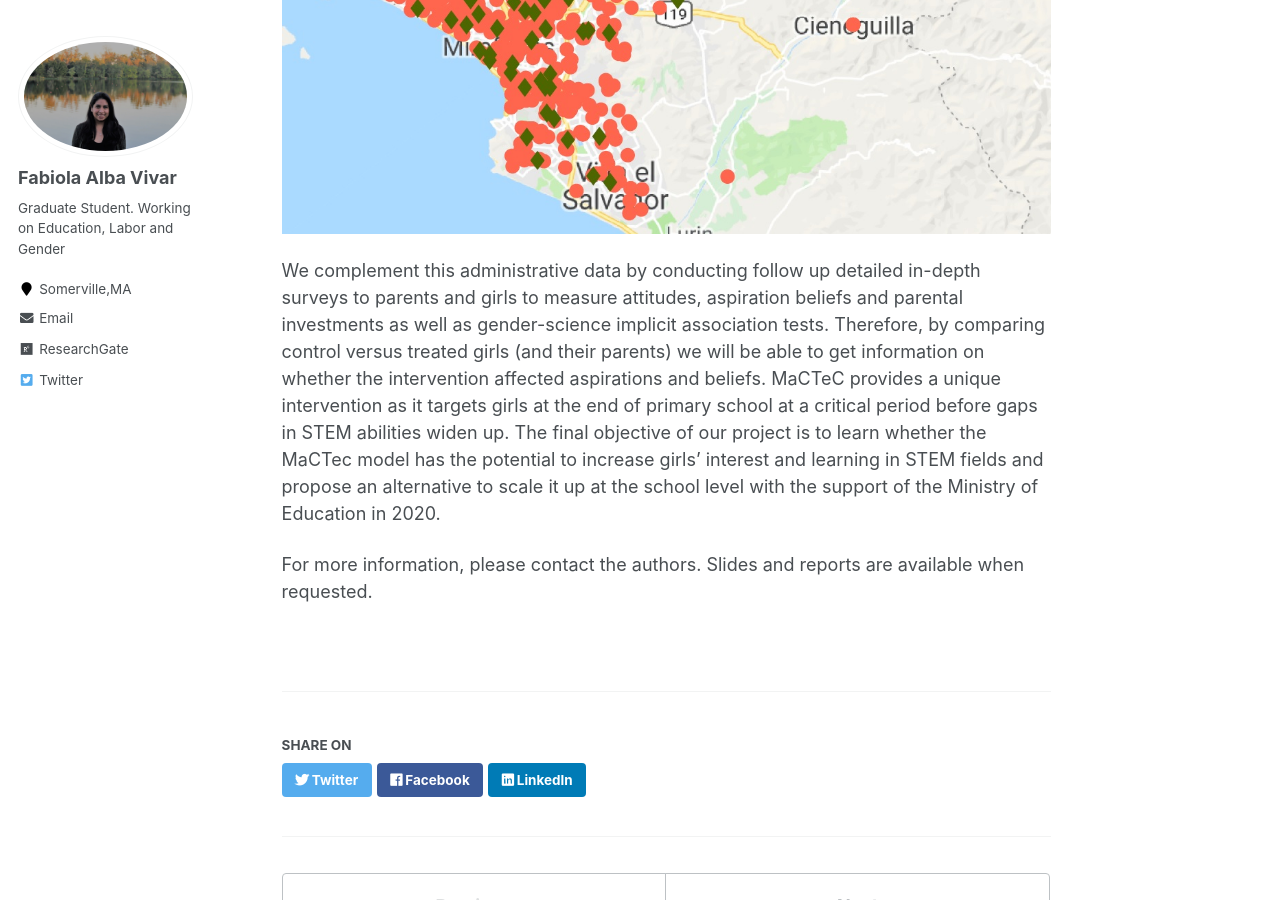
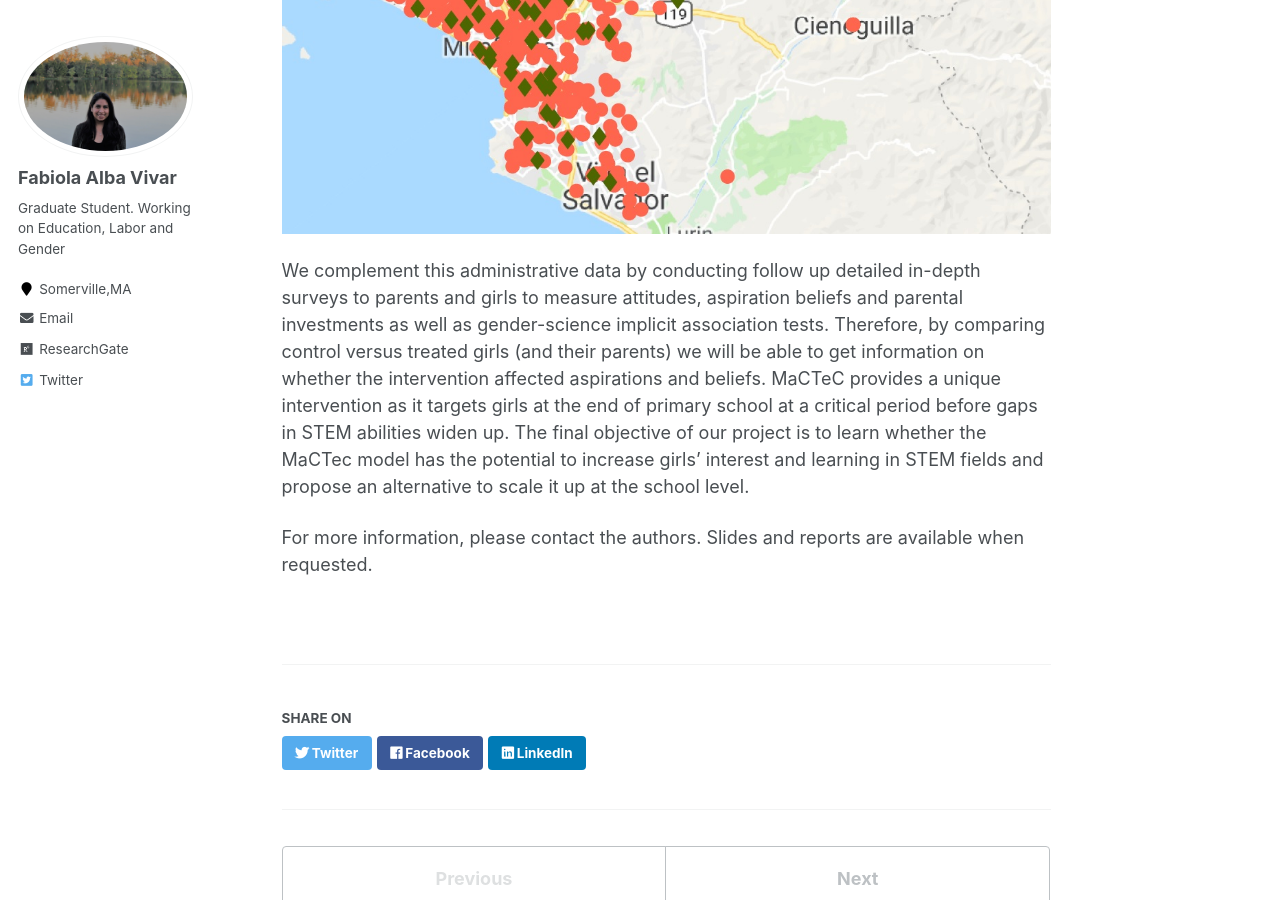
Before and after one commit to falbav/falbav.github.io, a Jekyll site: the page built from _research/research-MacTec.md, in a window 1280 px wide and 900 px high, scrolled down 2344 px. Built offline with Jekyll 4.4.1, drawn with Linux system fonts in a browser that asks for light colours.

Commit message:
Update research-MacTec.md

```diff
--- a/_research/research-MacTec.md
+++ b/_research/research-MacTec.md
@@ -33,6 +33,6 @@ We address our research questions using experimental evidence. Conditional on ap
 
 <br/><img src='/images/MacTecMapTreat.jpg'>
 
-We complement this administrative data by conducting follow up detailed in-depth surveys to parents and girls to measure attitudes, aspiration beliefs and parental investments as well as gender-science implicit association tests. Therefore, by comparing control versus treated girls (and their parents) we will be able to get information on whether the intervention affected aspirations and beliefs. MaCTeC provides a unique intervention as it targets girls at the end of primary school at a critical period before gaps in STEM abilities widen up. The final objective of our project is to learn whether the MaCTec model has the potential to increase girls’ interest and learning in STEM fields and propose an alternative to scale it up at the school level with the support of the Ministry of Education in 2020.
+We complement this administrative data by conducting follow up detailed in-depth surveys to parents and girls to measure attitudes, aspiration beliefs and parental investments as well as gender-science implicit association tests. Therefore, by comparing control versus treated girls (and their parents) we will be able to get information on whether the intervention affected aspirations and beliefs. MaCTeC provides a unique intervention as it targets girls at the end of primary school at a critical period before gaps in STEM abilities widen up. The final objective of our project is to learn whether the MaCTec model has the potential to increase girls’ interest and learning in STEM fields and propose an alternative to scale it up at the school level.
 
 For more information, please contact the authors. Slides and reports are available when requested.
```
